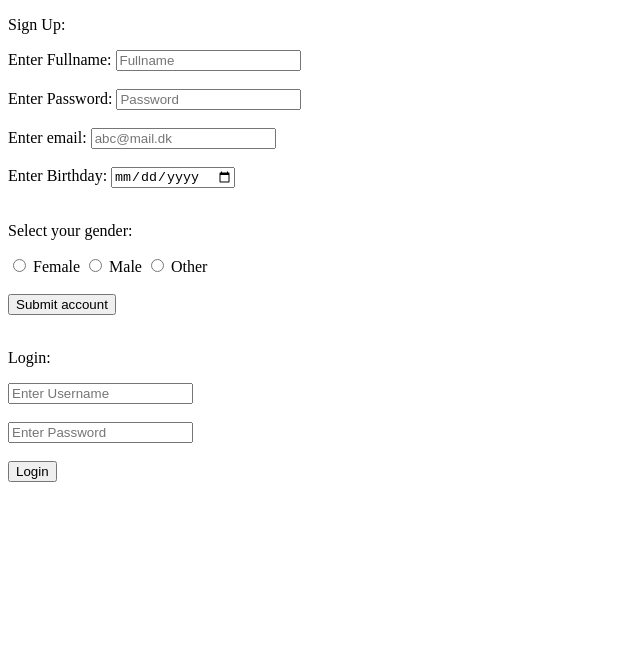
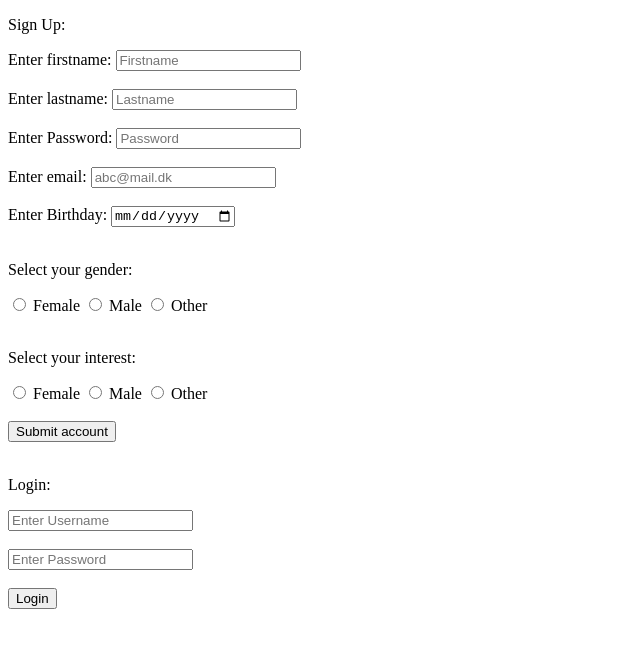
Before and after one commit to MathildeRoseKoch/Eksamensopgave-, a plain HTML site: page client/view /index.html in a window 1280 px wide. Shown: the whole page, without its empty margins (0-640 px from the left). Drawn offline with nearby package versions, Linux system fonts and the light colour scheme.

Commit message:
third commit

```diff
--- a/client/model/User.js
+++ b/client/model/User.js
@@ -8,6 +8,7 @@ class User {
     this.interest = interest;
     this.email = email;
     this.password = password;
+    this.interest = interest
 
     }
 }
--- a/client/view /index.html
+++ b/client/view /index.html
@@ -6,27 +6,37 @@
     <body>
         <form id="register-form">
             <p>Sign Up:</p>
-            <label for = "name1">Enter Fullname:</label>
-            <input id="name1" type="text" placeholder="Fullname" value=""/>
+            <label for = "firstname">Enter firstname:</label>
+            <input id="firstname" type="text" placeholder="Firstname" value=""/>
                 <br></br>
-            <label for = "pw">Enter Password:</label>
-            <input id="pw" type="password" placeholder="Password" value=""/>
+            <label for = "lastname">Enter lastname:</label>
+            <input id="lastname" type="text" placeholder="Lastname" value=""/>
+                <br></br>
+            <label for = "password">Enter Password:</label>
+            <input id="password" type="password" placeholder="Password" value=""/>
                  <br></br>
             <label for="email">Enter email:</label>
             <input id="email" type="email" placeholder="abc@mail.dk">
                  <br></br>
-            <label for="Birthday">Enter Birthday: </label>
+            <label for="birthday">Enter Birthday: </label>
             <input type="date" id="birthday">
                 <br></br>
             <p>Select your gender:</p>
-            <input type="radio" name="gender" value="Female" id="option 1">
-            <label for="option 1">Female</label>
-            <input type="radio" name="gender" value="Male" id="option 2">
-            <label for="option2">Male</label>
-            <input type="radio" name="gender" value="Other" id="option 3">
-            <label for="option 3">Other</label>
+            <input type="radio" name="gender" value="female" id="female">
+            <label for="female">Female</label>
+            <input type="radio" name="gender" value="male" id="male">
+            <label for="male">Male</label>
+            <input type="radio" name="gender" value="other" id="other">
+            <label for="other">Other</label>
                 <br></br>
-
+            <p>Select your interest:</p>
+            <input type="radio" name="interest" value="female" id="female">
+            <label for="female">Female</label>
+            <input type="radio" name="interest" value="male" id="male">
+            <label for="male">Male</label>
+            <input type="radio" name="interest" value="other" id="other">
+            <label for="other">Other</label>
+                <br></br>
 
             <input id="rgstr_btn" type="submit" value="Submit account" onClick="store()"/>
             <br></br>
--- a/server/server.js
+++ b/server/server.js
@@ -2,7 +2,7 @@ const express = require('express');//gemmer express-library i variabel  API
 const server = express();//initialiserer express-server
 const PORT = process.env.port || 4000;
 
-/*const User = require('../client/model/User.js"');// henter infomation fra klassen User
+const User = require('../client/model/User.js"');// henter infomation fra klassen User
 
 server.post("/User.js",(req, res) => {
     res.json(User, "User has been created")
@@ -19,7 +19,6 @@ server.put("/User.js", (req, res) => {
 server.delete("/User.js", (req, res) => {
     res.json(User, "User has been deleted")
 });
-*/
 
 server.listen(PORT);
     console.log(`Server-applikation lytter pÃ¥ http://localhost:${PORT}`)
--- a/storage /localStorage.js
+++ b/storage /localStorage.js
@@ -1,22 +1,32 @@
 // opstiller variable for hver sign up form og giver dem et kalde navn
-var name1 = document.getElementById('name1');
-var pw = document.getElementById('pw');
+
+var firstname = document.getElementById('firstname');
+var lastname = document.getElementById('lastname');
+var password = document.getElementById('password');
 var email = document.getElementById("email")
 var birthday = document.getElementById("birthday")
-var genderFemale = document.getElementById("option 1")
-var genderMale = document.getElementById("option2")
-var genderOther = document.getElementById("option 3")
+var genderFemale = document.getElementById("female")
+var genderMale = document.getElementById("male")
+var genderOther = document.getElementById("other")
+var interestFemale = document.getElementById("female")
+var interestMale = document.getElementById("male")
+var interestOther = document.getElementById("other")
 
 // kalder localstorage og bruger set funktionen til at sætte keyword til den value
 function store() {
-    localStorage.setItem('fullname', name1.value);
-    localStorage.setItem('pw', pw.value);
+    localStorage.setItem('fullname', firstname.value);
+    localStorage.setItem("lastname", lastname.value)
+    localStorage.setItem('password', password.value);
     localStorage.setItem("email", email.value)
     localStorage.setItem("birthday", birthday.value)
-    localStorage.setItem("option 1", genderFemale.value)
-    localStorage.setItem("option 2", genderMale.value)
-    localStorage.setItem("option 3", genderOther. value)
+    localStorage.setItem("gender", genderFemale.value)
+    localStorage.setItem("gender", genderMale.value)
+    localStorage.setItem("gender", genderOther. value)
+    localStorage.setItem("interest", genderFemale1.value)
+    localStorage.setItem("interest", genderMale1.value)
+    localStorage.setItem("interest", genderOther1.value)
 }
+
 
 // check if stored data from register-form is equal to entered data in the   login-form
 function check() {
```
